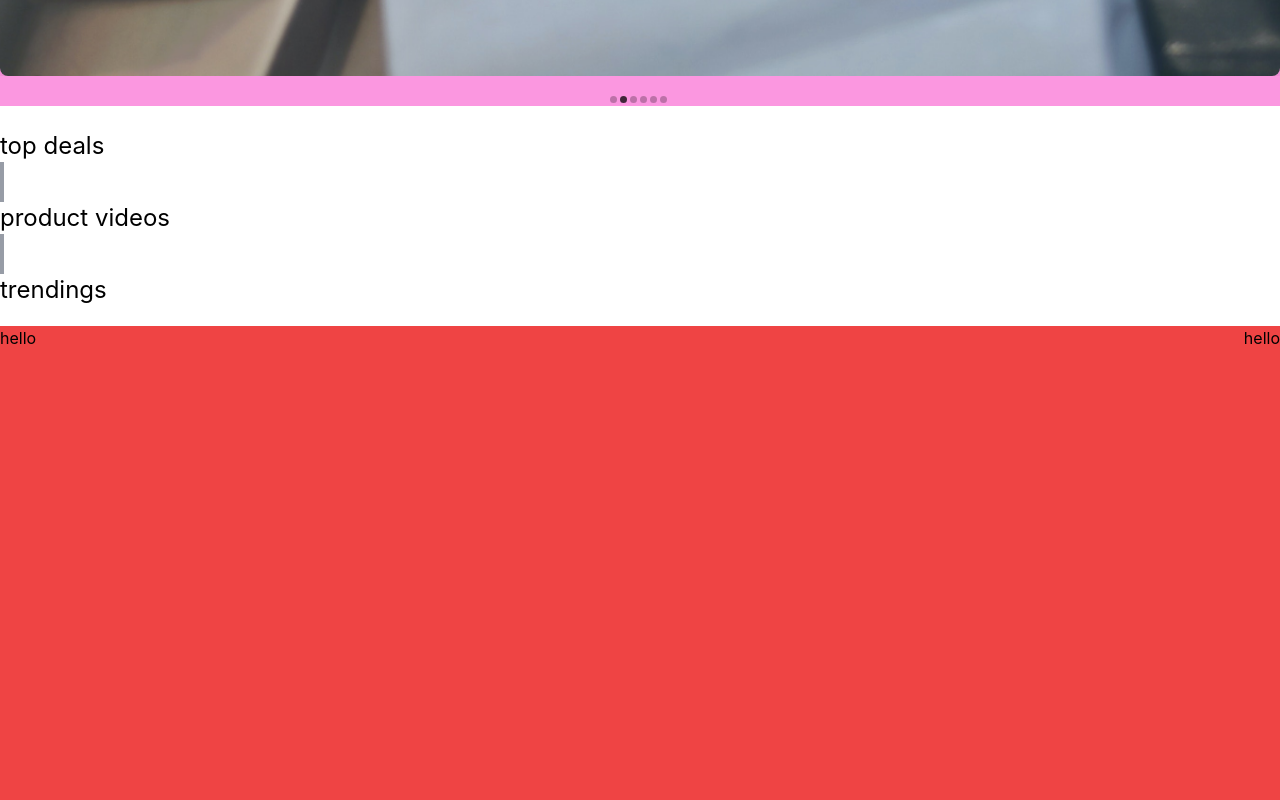
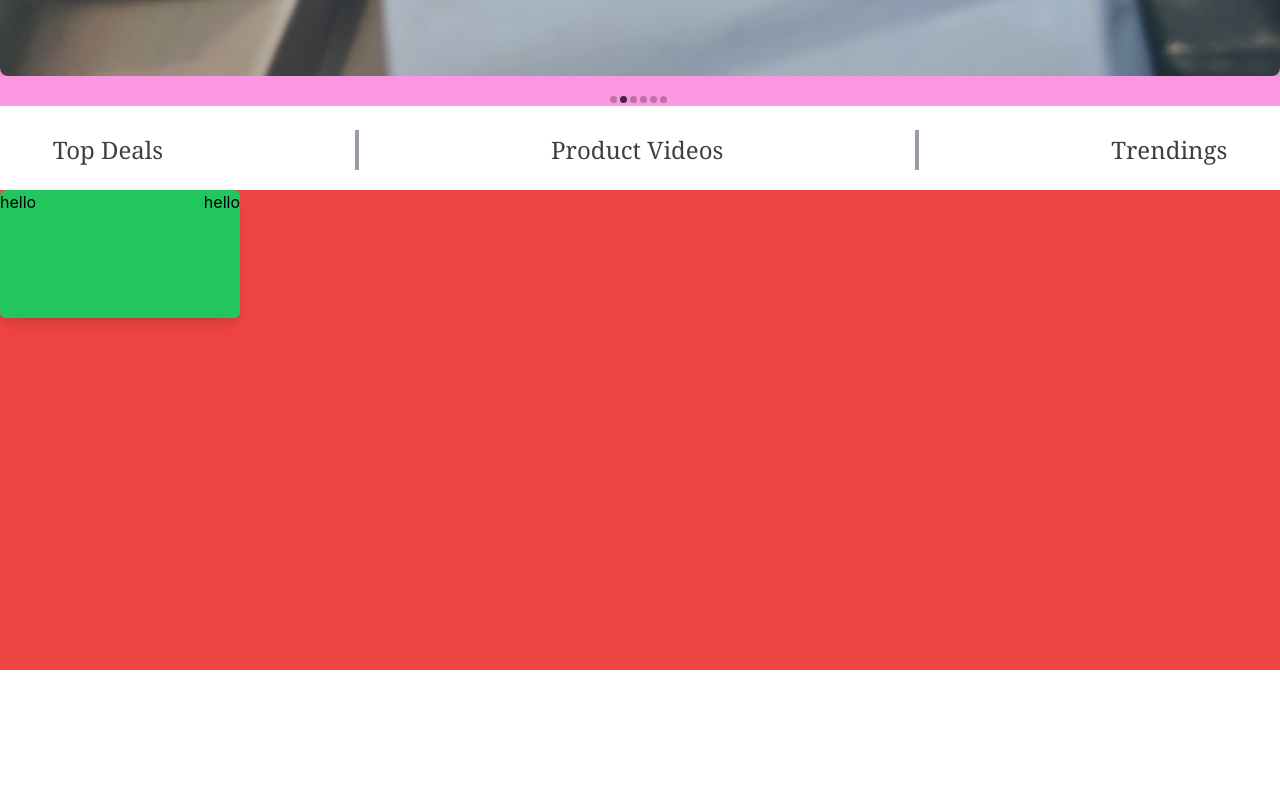
Before and after one commit to Mimallgh/miMall, a Next.js app: page / in a window 1280 px wide. Shown: the part 1980-2780 px from the top of the page. Built offline with nearby package versions, Linux system fonts and the light colour scheme.

Commit message:
Style TopProdTrend

```diff
--- a/styles/globals.css
+++ b/styles/globals.css
@@ -37,8 +37,20 @@ a {
 
 .card{
   @apply mb-5 block rounded-lg  border  border-gray-200 shadow-md
+  mt-60
 }
 
 .primary-button{
   @apply bg-amber-300 py-2 px-4 rounded-md shadow outline-none hover:bg-amber-400 active:bg-amber-500
 }
+
+
+.tpt{
+  @apply grid sm:grid-cols-1  lg:grid-cols-3 md:grid-cols-2 mx-5 px-5 lg:flex justify-center
+   items-center capitalize text-black/75 lg:text-2xl lg:gap-48 font-serif
+}
+
+.top-card1{
+  @apply  shadow-lg h-[8rem] w-[15rem] bg-green-500
+  rounded-md
+}
```
